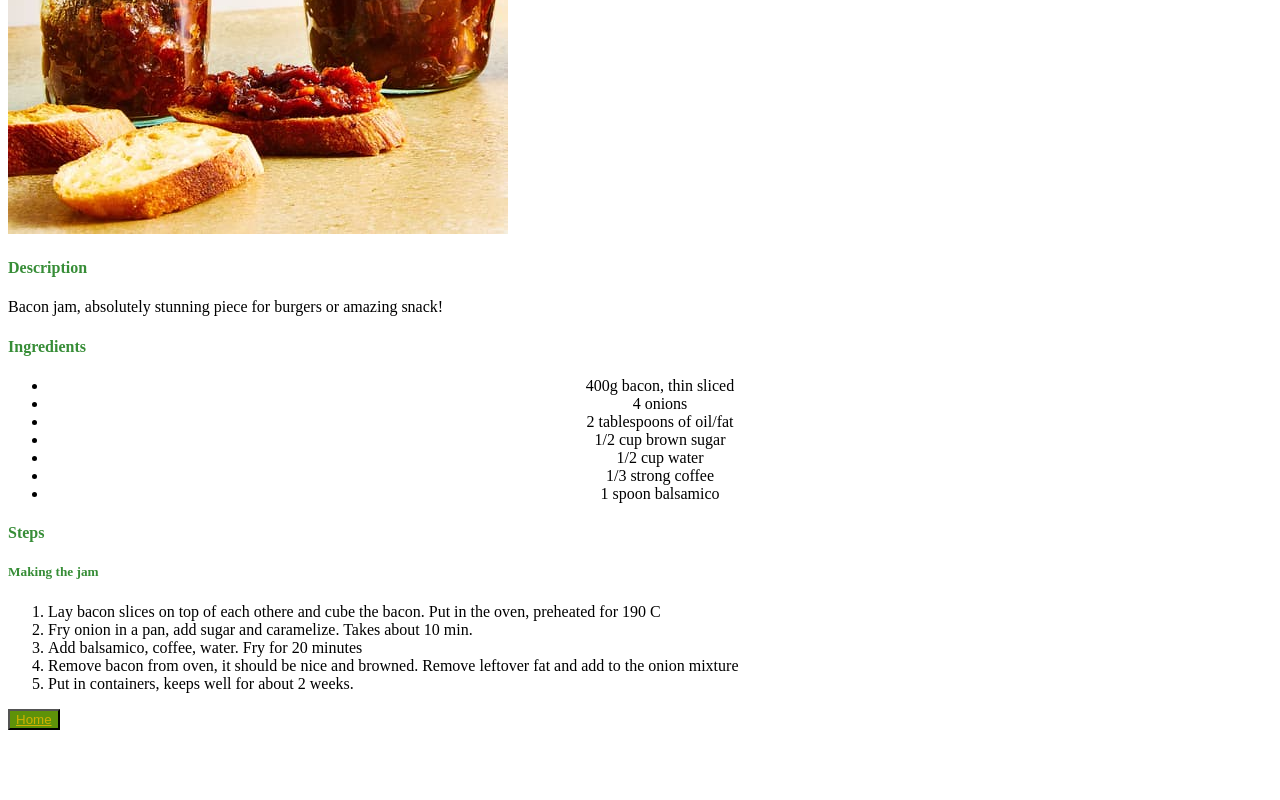
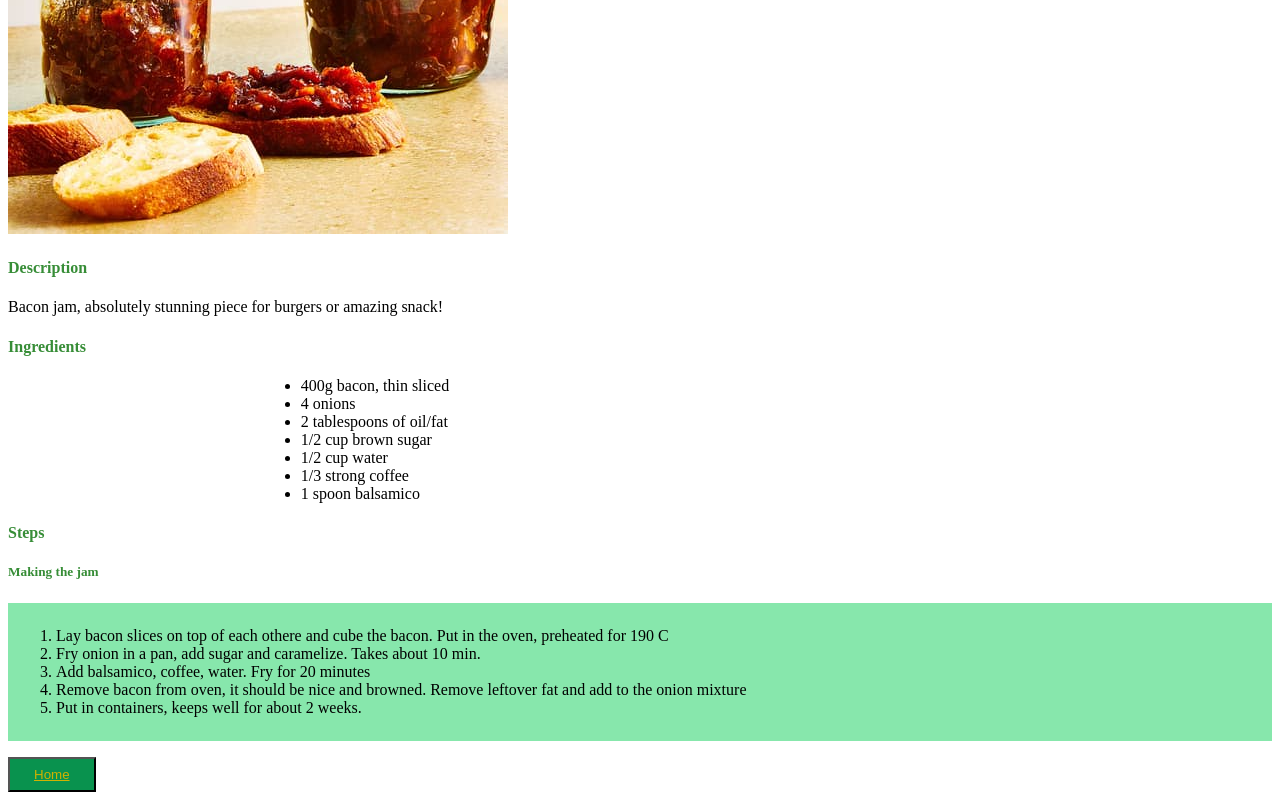
Before and after one commit to dummiq/odin-recipes, a plain HTML site: page recipes/bacon-jam.html in a window 1280 px wide. Shown: the part 346-1146 px from the top of the page. Before the commit the page ends 1084 px from the top, so only its background shows below. Drawn offline with Linux system fonts and the light colour scheme.

Commit message:
CSS styling and color adjustments

```diff
--- a/recipes/bacon-jam.html
+++ b/recipes/bacon-jam.html
@@ -24,6 +24,7 @@
         </div>
         <h4>Steps</h4>
         <h5>Making the jam</h5>
+        <div class="saturn">
         <ol>
             <li>Lay bacon slices on top of each othere and cube the bacon. Put in the oven, preheated for 190 C </li>
             <li>Fry onion in a pan, add sugar and caramelize. Takes about 10 min. </li>
@@ -31,6 +32,7 @@
             <li>Remove bacon from oven, it should be nice and browned. Remove leftover fat and add to the onion mixture</li>
             <li>Put in containers, keeps well for about 2 weeks. </li>
         </ol>
+        </div>
         <button>
             <a href="../index.html">Home</a>
         </button>
--- a/style.css
+++ b/style.css
@@ -1,13 +1,21 @@
 button {
     text-size-adjust: 24px;
     color: white;
-    background-color: rgb(94, 146, 9);
+    background-color: rgb(9, 146, 78);
+    padding: 8px 24px;
+    margin: 0 auto;
 }
 .jupiter {
-    text-align: center;
+    margin-left: 20%;
+}
+.saturn {
+  background: #87e7ac;
+  padding: 8px;
+  margin-bottom: 16px;
+  margin-top: 16px;
 }
 h1 {
-    color: green;
+    color: rgb(1, 58, 50);
     font-family: Arial, Helvetica, sans-serif;
 }
 h4,h5 {
```
Also changed, not shown: recipes/lasagna.html (+4 -0 lines), recipes/sopa-tarasca.html (+2 -0 lines).
